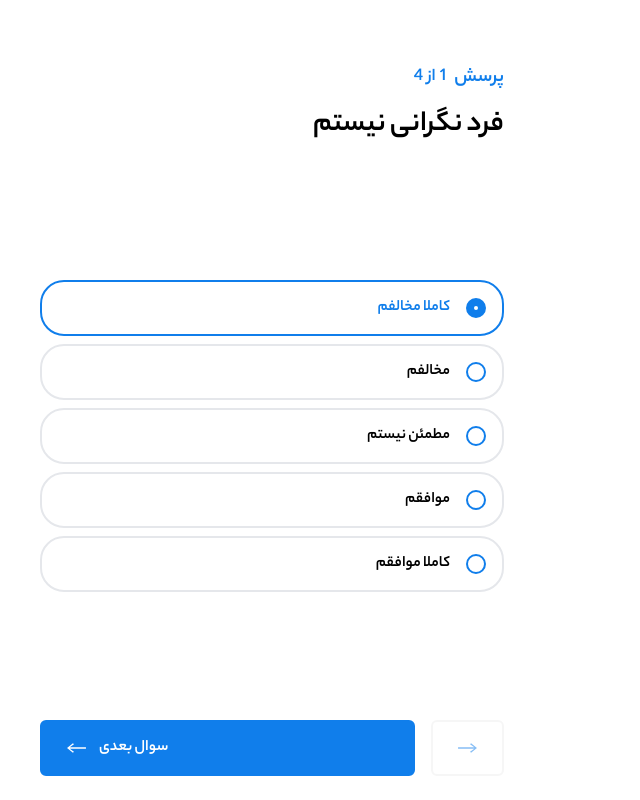
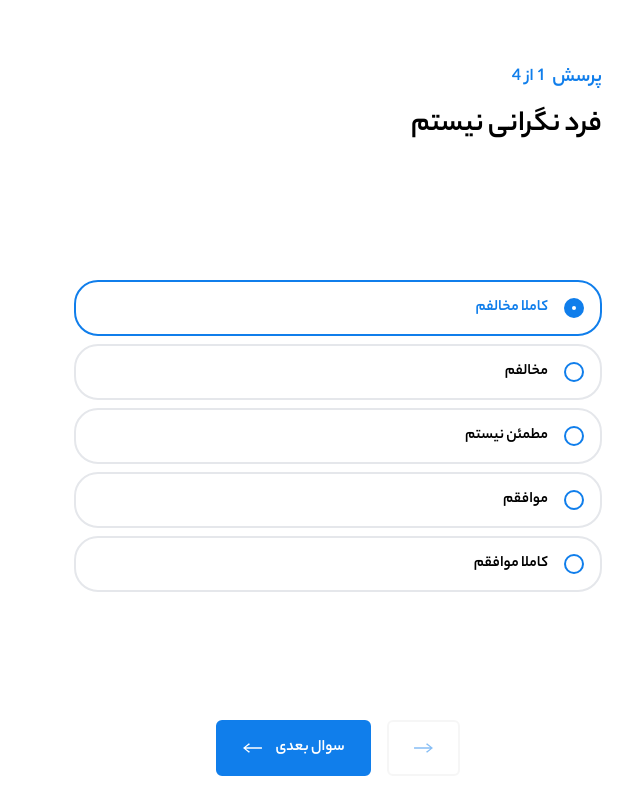
Before and after one commit to kouroshneyestani/nextjs-ravanafzar, a Next.js app: page /quizzes in a window 1280 px wide. Shown: the whole page, without its empty margins (532-1172 px from the left). Built offline with nearby package versions, Linux system fonts and the light colour scheme; what tailwindcss-rtl would draw is missing.

Commit message:
style: add new CSS variables, update Stepper styles

```diff
--- a/src/app/(pages)/quizzes/page.jsx
+++ b/src/app/(pages)/quizzes/page.jsx
@@ -7,7 +7,7 @@ import Stepper from "../../../components/ui/Stepper";
 export default function Page() {
     return (
         <div>
-            <Stepper className="max-w-lg h-screen flex flex-col gap-12 justify-between mx-auto p-6 pt-16 select-none" />
+            <Stepper className="max-w-xl h-screen flex flex-col gap-12 justify-between mx-auto p-6 pt-16 select-none" />
         </div>
     );
 }
--- a/src/app/globals.css
+++ b/src/app/globals.css
@@ -24,7 +24,9 @@
     --afc-primary-color: #107EEB;
     --afc-secondary-color: #2d3748;
 
-    --afc-success-color: rgb(43, 255, 0);
+    --afc-danger-color: red;
+    --afc-warning-color: orange;
+    --afc-success-color: green;
 }
 /*
  * Colors
--- a/src/components/ui/Stepper.js
+++ b/src/components/ui/Stepper.js
@@ -119,7 +119,7 @@ const Stepper = ({ className }) => {
                         ))}
                     </div>
 
-                    <div className="flex justify-between items-center gap-4">
+                    <div className="mx-auto flex justify-between items-center gap-4">
                         <button
                             className="font-bold h-14 border-2 border-overlay flex items-center justify-center px-6 text-primary rounded-default disabled:opacity-50"
                             onClick={() => handleTransition("prev")}
@@ -168,18 +168,18 @@ const Stepper = ({ className }) => {
                         {isSubmitting ? "Submitting..." : "Finish"}
                     </button>
                     {submitStatus === "success" && (
-                        <div className="mt-4 text-green-500">
+                        <div className="mt-4 text-success">
                             <div>Submission successful!</div>
                             <div>{response}</div>
                         </div>
                     )}
                     {submitStatus === "error" && (
-                        <div className="mt-4 text-red-500">
+                        <div className="mt-4 text-danger">
                             <div>Submission failed. Please try again.</div>
                         </div>
                     )}
                     {submitError && (
-                        <div className="mt-4 text-red-500">
+                        <div className="mt-4 text-danger">
                             Error: {submitError}
                         </div>
                     )}
--- a/tailwind.config.js
+++ b/tailwind.config.js
@@ -15,6 +15,8 @@ module.exports = {
                 primary: "var(--afc-primary-color)",
                 secondary: "var(--afc-secondary-color)",
                 overlay: "var(--afc-overlay-color)",
+                danger: "var(--afc-danger-color)",
+                warning: "var(--afc-warning-color)",
                 success: "var(--afc-success-color)",
             },
             borderRadius: {
```
